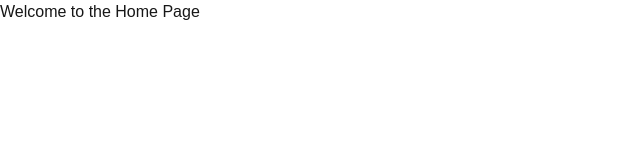
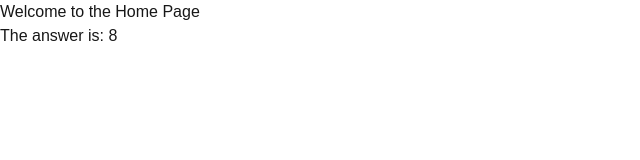
Before and after one commit to Ascent817/peters-cooked-o-meter, a Next.js app: page / in a window 1280 px wide. Shown: the top 160 px of the page, without its empty margins (0-640 px from the left). Built offline with nearby package versions, Linux system fonts and the light colour scheme.

Commit message:
Add answer in page.tsx

```diff
--- a/app/page.tsx
+++ b/app/page.tsx
@@ -1,7 +1,12 @@
 export default function Home() {
+
+  let answer: number = 0;
+  answer = 3 + 5;
+
   return (
     <div>
       <h1>Welcome to the Home Page</h1>
+      <p>The answer is: {answer}</p>
     </div>
   );
 }
```
